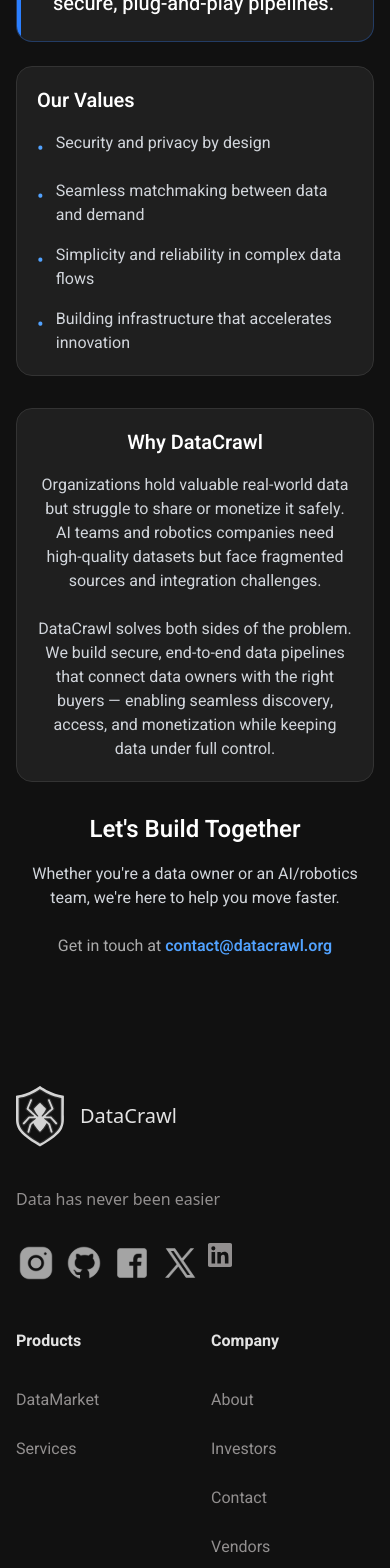
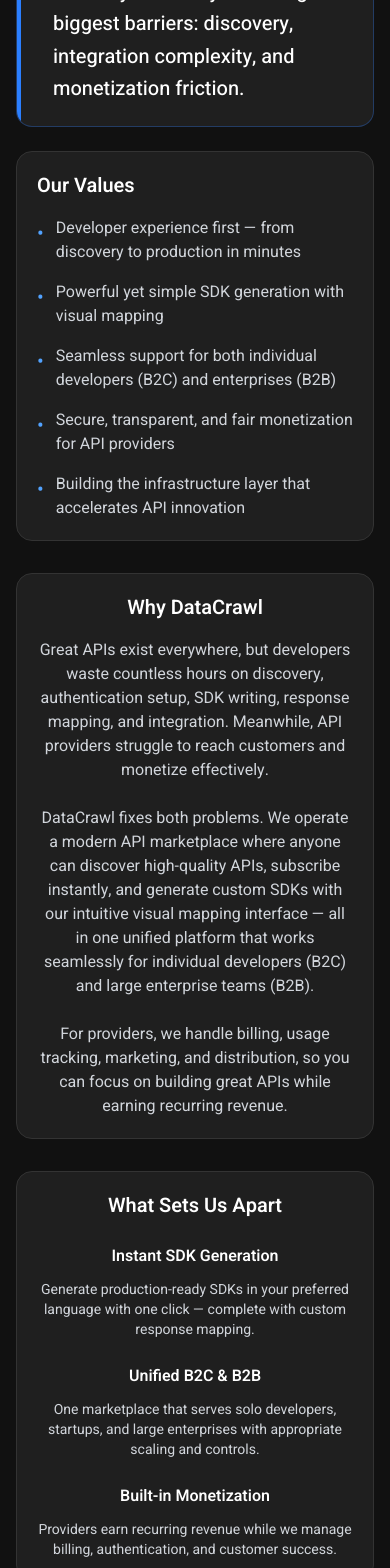
Before and after one commit to cwaidner64/datacrawl.github.io, a React (Vite) app: page /about in a window 390 px wide. Shown: the part 380-1948 px from the top of the page. Built offline with nearby package versions, Linux system fonts and the light colour scheme; no server answers.

Commit message:
changed wording to match products

```diff
--- a/src/Pages/About.jsx
+++ b/src/Pages/About.jsx
@@ -11,7 +11,7 @@
           <Header
             label="About Us"
             title="Meet DataCrawl"
-            subtext="Building secure data pipelines that connect data owners with the AI and robotics teams who need it."
+            subtext="The API Marketplace with Instant SDK Generation — making APIs discoverable, integrable, and monetizable for everyone."
           />
         </section>
 
@@ -23,7 +23,8 @@
             <div className="absolute top-0 left-0 w-1 h-full bg-blue-500 rounded-l-2xl" />
             <span className="text-blue-400 text-xs font-semibold tracking-widest uppercase mb-4 block pl-4 sm:pl-6">Our Mission</span>
             <p className="text-white text-xl sm:text-2xl font-medium leading-relaxed pl-4 sm:pl-6">
-              Connecting data owners with AI and robotics teams through secure, plug-and-play pipelines.
+              Making high-quality APIs instantly usable by removing the biggest barriers:
+              discovery, integration complexity, and monetization friction.
             </p>
           </div>
 
@@ -33,19 +34,23 @@
             <ul className="space-y-4 text-[#d1d5db]">
               <li className="flex items-start gap-3">
                 <span className="text-blue-400 mt-1 text-xl">•</span>
-                <span>Security and privacy by design</span>
+                <span>Developer experience first — from discovery to production in minutes</span>
               </li>
               <li className="flex items-start gap-3">
                 <span className="text-blue-400 mt-1 text-xl">•</span>
-                <span>Seamless matchmaking between data and demand</span>
+                <span>Powerful yet simple SDK generation with visual mapping</span>
               </li>
               <li className="flex items-start gap-3">
                 <span className="text-blue-400 mt-1 text-xl">•</span>
-                <span>Simplicity and reliability in complex data flows</span>
+                <span>Seamless support for both individual developers (B2C) and enterprises (B2B)</span>
               </li>
               <li className="flex items-start gap-3">
                 <span className="text-blue-400 mt-1 text-xl">•</span>
-                <span>Building infrastructure that accelerates innovation</span>
+                <span>Secure, transparent, and fair monetization for API providers</span>
+              </li>
+              <li className="flex items-start gap-3">
+                <span className="text-blue-400 mt-1 text-xl">•</span>
+                <span>Building the infrastructure layer that accelerates API innovation</span>
               </li>
             </ul>
           </div>
@@ -57,32 +62,64 @@
           <h2 className="text-xl sm:text-2xl font-semibold mb-4 sm:mb-6 text-center">Why DataCrawl</h2>
           <div className="max-w-3xl mx-auto text-[#d1d5db] space-y-6 text-center">
             <p>
-              Organizations hold valuable real-world data but struggle to share or monetize it safely.
-              AI teams and robotics companies need high-quality datasets but face fragmented sources and integration challenges.
+              Great APIs exist everywhere, but developers waste countless hours on discovery,
+              authentication setup, SDK writing, response mapping, and integration.
+              Meanwhile, API providers struggle to reach customers and monetize effectively.
             </p>
             <p>
-              DataCrawl solves both sides of the problem. We build secure, end-to-end data pipelines
-              that connect data owners with the right buyers — enabling seamless discovery, access,
-              and monetization while keeping data under full control.
+              DataCrawl fixes both problems. We operate a modern API marketplace where anyone can
+              discover high-quality APIs, subscribe instantly, and generate custom SDKs with our
+              intuitive visual mapping interface — all in one unified platform that works seamlessly
+              for individual developers (B2C) and large enterprise teams (B2B).
             </p>
+            <p>
+              For providers, we handle billing, usage tracking, marketing, and distribution,
+              so you can focus on building great APIs while earning recurring revenue.
+            </p>
+          </div>
+        </section>
+
+        {/* What Makes Us Different */}
+        <section className="bg-[#1f1f1f] border border-[#333] rounded-2xl p-5 sm:p-10 mb-8 sm:mb-16">
+          <h2 className="text-xl sm:text-2xl font-semibold mb-6 text-center">What Sets Us Apart</h2>
+          <div className="grid md:grid-cols-3 gap-6 text-center">
+            <div>
+              <h3 className="font-semibold mb-3">Instant SDK Generation</h3>
+              <p className="text-[#d1d5db] text-sm">
+                Generate production-ready SDKs in your preferred language with one click —
+                complete with custom response mapping.
+              </p>
+            </div>
+            <div>
+              <h3 className="font-semibold mb-3">Unified B2C & B2B</h3>
+              <p className="text-[#d1d5db] text-sm">
+                One marketplace that serves solo developers, startups, and large enterprises
+                with appropriate scaling and controls.
+              </p>
+            </div>
+            <div>
+              <h3 className="font-semibold mb-3">Built-in Monetization</h3>
+              <p className="text-[#d1d5db] text-sm">
+                Providers earn recurring revenue while we manage billing, authentication,
+                and customer success.
+              </p>
+            </div>
           </div>
         </section>
 
         {/* CTA */}
         <section className="flex flex-col items-center text-center">
-          <h2 className="text-2xl font-semibold mb-4">Let's Build Together</h2>
-          <p className="text-[#d1d5db] max-w-md mb-6">
-            Whether you're a data owner or an AI/robotics team, we're here to help you move faster.
+          <h2 className="text-2xl font-semibold mb-4">Ready to Get Started?</h2>
+          <p className="text-[#d1d5db] max-w-md mb-8">
+            Whether you're an API provider looking to monetize or a developer looking for powerful,
+            easy-to-integrate APIs — we're building the platform for you.
           </p>
-          <p className="text-[#aaa]">
-            Get in touch at{" "}
-            <a
-              href="mailto:contact@datacrawl.org"
-              className="text-blue-400 font-semibold hover:underline"
-            >
-              contact@datacrawl.org
-            </a>
-          </p>
+          <a
+            href="mailto:contact@datacrawl.org"
+            className="inline-block px-8 py-3 bg-blue-600 hover:bg-blue-700 rounded-xl font-semibold transition-colors"
+          >
+            Contact Us
+          </a>
         </section>
 
       </div>
--- a/src/Pages/Services.jsx
+++ b/src/Pages/Services.jsx
@@ -10,8 +10,8 @@
         <section className="flex flex-col items-center text-center mb-10 sm:mb-20">
           <Header
             label="Services"
-            title="Data Pipeline Solutions"
-            subtext="We build end-to-end data pipelines that connect data owners with AI and robotics teams. From sourcing the right datasets to finding paying clients for your data — we handle the full flow."
+            title="Custom API Integration Solutions"
+            subtext="Powerful visual mapping and instant SDK generation to simplify API integration for developers and enterprises."
           />
         </section>
 
@@ -19,68 +19,68 @@
         <section className="mb-10 sm:mb-20">
           <div className="grid md:grid-cols-3 gap-8">
 
-            {/* Data Sourcing for Clients */}
+            {/* Custom Mapping */}
             <div className="bg-[#1f1f1f] border border-[#333] rounded-2xl p-5 sm:p-8 flex flex-col">
-              <h2 className="text-2xl font-semibold mb-4">Data Sourcing</h2>
+              <h2 className="text-2xl font-semibold mb-4">Custom Mapping</h2>
               <p className="text-[#d1d5db] mb-6 flex-grow">
-                We help AI developers, robotics engineers, and research teams find and access the exact real-world datasets they need.
+                Transform complex API responses into your exact data model using our intuitive visual mapping interface.
               </p>
               <ul className="space-y-3 text-[#d1d5db]">
                 <li className="flex items-start gap-3">
                   <span className="text-blue-400 mt-1">•</span>
-                  Curated robotics & sensor data
+                  Visual field mapping
                 </li>
                 <li className="flex items-start gap-3">
                   <span className="text-blue-400 mt-1">•</span>
-                  Autonomous vehicle telemetry
+                  Real-time preview
                 </li>
                 <li className="flex items-start gap-3">
                   <span className="text-blue-400 mt-1">•</span>
-                  Custom dataset matching
+                  Nested object support
                 </li>
               </ul>
             </div>
 
-            {/* Client Acquisition for Data Owners */}
+            {/* Instant SDK Generation */}
             <div className="bg-[#1f1f1f] border border-[#333] rounded-2xl p-5 sm:p-8 flex flex-col">
-              <h2 className="text-2xl font-semibold mb-4">Client Acquisition</h2>
+              <h2 className="text-2xl font-semibold mb-4">Instant SDK Generation</h2>
               <p className="text-[#d1d5db] mb-6 flex-grow">
-                We find and connect qualified buyers (AI teams, robotics companies, researchers) to your datasets so you can monetize effectively.
+                Generate production-ready SDKs in multiple languages with your custom mappings applied automatically.
               </p>
               <ul className="space-y-3 text-[#d1d5db]">
                 <li className="flex items-start gap-3">
                   <span className="text-blue-400 mt-1">•</span>
-                  Targeted buyer outreach
+                  JavaScript, Python, TypeScript & more
                 </li>
                 <li className="flex items-start gap-3">
                   <span className="text-blue-400 mt-1">•</span>
-                  Secure deal facilitation
+                  Automatic types & docs
                 </li>
                 <li className="flex items-start gap-3">
                   <span className="text-blue-400 mt-1">•</span>
-                  Usage-based revenue opportunities
+                  Built-in auth & error handling
                 </li>
               </ul>
             </div>
 
-            {/* End-to-End Data Pipelines */}
+            {/* Marketplace Integration */}
             <div className="bg-[#1f1f1f] border border-[#333] rounded-2xl p-5 sm:p-8 flex flex-col">
-              <h2 className="text-2xl font-semibold mb-4">End-to-End Pipelines</h2>
+              <h2 className="text-2xl font-semibold mb-4">Marketplace Access</h2>
               <p className="text-[#d1d5db] mb-6 flex-grow">
-                We design and manage complete data pipelines — from data discovery and integration to delivery and monetization.
+                Discover and integrate APIs effortlessly with custom mapping and unified B2C/B2B support.
               </p>
               <ul className="space-y-3 text-[#d1d5db]">
                 <li className="flex items-start gap-3">
                   <span className="text-blue-400 mt-1">•</span>
-                  Automated API generation
+                  Usage-based billing
                 </li>
                 <li className="flex items-start gap-3">
                   <span className="text-blue-400 mt-1">•</span>
-                  Secure distributed access
+                  Enterprise security
                 </li>
                 <li className="flex items-start gap-3">
                   <span className="text-blue-400 mt-1">•</span>
-                  Full pipeline monitoring & analytics
+                  Flexible access controls
                 </li>
               </ul>
             </div>
@@ -90,15 +90,15 @@
 
         {/* How It Works */}
         <section className="bg-[#1f1f1f] border border-[#333] rounded-2xl p-6 sm:p-10 mb-8 sm:mb-12">
-          <h2 className="text-2xl font-semibold mb-6 text-center">How Our Data Pipelines Work</h2>
+          <h2 className="text-2xl font-semibold mb-6 text-center">How Custom Mapping Works</h2>
           <div className="max-w-3xl mx-auto space-y-6 text-[#d1d5db] text-center">
             <p>
-              We act as the bridge between data owners and data consumers. Our platform finds the right matches, builds reliable pipelines,
-              and ensures secure, low-latency data delivery without requiring centralized storage.
+              Stop writing boilerplate code to reshape API responses. Our visual mapping tool lets you
+              transform any API output into your preferred data structure instantly.
             </p>
             <p>
-              Whether you own valuable operational data or need high-quality datasets for training AI models, we handle the complex middle layer —
-              sourcing, matching, integration, access control, and monetization.
+              Connect an API, map fields visually, and generate a clean, type-safe SDK tailored to your application —
+              perfect for both individual developers and enterprise teams.
             </p>
           </div>
         </section>
@@ -107,35 +107,34 @@
         <section className="bg-[#1f1f1f] border border-[#333] rounded-2xl p-6 sm:p-10 mb-8 sm:mb-12">
           <h2 className="text-2xl font-semibold mb-6 text-center">What We Offer</h2>
           <p className="text-[#cbd5e1] text-center mb-10 max-w-2xl mx-auto">
-            From data owners looking to monetize to AI teams searching for quality datasets — our pipelines scale to your needs.
+            Accelerate API integration with intelligent mapping and SDK tools.
           </p>
 
           <ul className="max-w-3xl mx-auto space-y-6 text-[#d1d5db]">
             <li className="flex gap-4">
               <span className="text-blue-400 font-bold text-xl shrink-0">01</span>
-              <span>Find qualified buyers for your datasets and manage the full monetization pipeline.</span>
+              <span>Visual mapping to reshape API responses into your exact data model.</span>
             </li>
             <li className="flex gap-4">
               <span className="text-blue-400 font-bold text-xl shrink-0">02</span>
-              <span>Source and deliver the right real-world data for AI, robotics, and research projects.</span>
+              <span>Instant SDK generation with your custom mappings included.</span>
             </li>
             <li className="flex gap-4">
               <span className="text-blue-400 font-bold text-xl shrink-0">03</span>
-              <span>Build secure, automated data pipelines with API access and distributed delivery.</span>
+              <span>Support for complex nested structures and transformations.</span>
             </li>
             <li className="flex gap-4">
               <span className="text-blue-400 font-bold text-xl shrink-0">04</span>
-              <span>End-to-end support including matching, integration, billing, and performance tracking.</span>
+              <span>Enterprise features with version control and team collaboration.</span>
             </li>
           </ul>
         </section>
 
         {/* CTA */}
         <section className="flex flex-col items-center text-center">
-          <h2 className="text-2xl font-semibold mb-4">Ready to Build Your Data Pipeline?</h2>
+          <h2 className="text-2xl font-semibold mb-4">Ready to Simplify API Integrations?</h2>
           <p className="text-[#d1d5db] max-w-lg mb-6">
-            Whether you're a data owner looking for clients or an AI team needing quality datasets,
-            we can build the right pipeline for you.
+            Let our custom mapping tools handle the heavy lifting.
           </p>
           <p className="text-[#aaa]">
             Contact us at{" "}
--- a/src/Pages/VendorInformation.jsx
+++ b/src/Pages/VendorInformation.jsx
@@ -2,34 +2,27 @@
 import Header from "../Components/Landing/Header";
 
 export default function VendorInformation() {
-  // Current vendors as a list (easy to extend later)
+
   const currentVendors = [
     {
       name: "DataCrawl",
-      description: "Data Platform Provider, reach out for data sources not listed.",
+      description: "Core API infrastructure and marketplace operator. Reach out for custom APIs, private listings, or data sources not yet available in the marketplace.",
       contact: "contact@datacrawl.org",
       contactUrl: "mailto:contact@datacrawl.org"
     },
     {
       name: "Voltair",
-      description: "Geospatial datasets. Raw lidar, thermal, and RGB imaging of electrical infrastructure. Requestable by region and asset type. Reach out to DataCrawl for data services.",
-      contact: "Contact DataCrawl for this vendor",
+      description: "Geospatial and infrastructure imaging APIs. High-resolution lidar, thermal, and RGB data of electrical assets. Available via request.",
+      contact: "Contact DataCrawl for access",
       contactUrl: "/contact"
     },
-
     {
       name: "MarketCheck",
-      description: "Automotive datasets. Real-time and historical data from millions of vehicles, including sensor data, telematics, and maintenance records.",
+      description: "Automotive and mobility APIs. Real-time and historical vehicle sensor data, telematics, and fleet intelligence. Easily integrable with one-click SDK generation.",
       contact: "info@marketcheck.com",
       contactUrl: "mailto:info@marketcheck.com"
     }
-    // Add more vendors here in the future like this:
-    // {
-    //   name: "Another Vendor",
-    //   description: "Description goes here...",
-    //   contact: "email@example.com",
-    //   contactUrl: "mailto:email@example.com"
-    // }
+    // Add more vendors easily here
   ];
 
   return (
@@ -38,9 +31,9 @@
 
         <section className="flex flex-col items-center text-center mb-10 sm:mb-16 mt-6 sm:mt-10">
           <Header
-            label="Vendors"
-            title="Data Vendors"
-            subtext="DataCrawl connects organizations with valuable datasets to AI developers, robotics engineers, and research teams. Publish your data once and reach a global network while keeping full control."
+            label="For API Providers"
+            title="Become an API Vendor"
+            subtext="Join DataCrawl’s API Marketplace — publish once, reach thousands of developers and enterprises, and earn recurring revenue with zero infrastructure hassle."
           />
         </section>
 
@@ -48,58 +41,59 @@
 
           {/* Why Become a Vendor */}
           <section className="bg-[#1f1f1f] border border-[#333] rounded-2xl p-5 sm:p-8 mb-6 sm:mb-8">
-          <h2 className="text-2xl font-semibold mb-6">Why Become a DataCrawl Vendor</h2>
+            <h2 className="text-2xl font-semibold mb-6">Why Sell Your APIs on DataCrawl</h2>
 
             <p className="text-[#d1d5db] mb-6">
-            Turn your unused operational data into revenue-generating assets.
-            DataCrawl makes your datasets discoverable and accessible to AI teams
-            through secure APIs and distributed training nodes — without you managing infrastructure.
+              Turn your APIs into scalable revenue streams. DataCrawl provides a complete marketplace
+              with built-in billing, usage analytics, secure authentication, and an instant SDK generator
+              that makes your API instantly accessible to developers in any language.
             </p>
 
             <ul className="space-y-2 mb-8 text-[#d1d5db]">
-            <li className="flex items-start gap-3"><span className="text-blue-400 mt-1">•</span>Monetize data through usage-based access</li>
-            <li className="flex items-start gap-3"><span className="text-blue-400 mt-1">•</span>Reach AI developers and robotics companies globally</li>
-            <li className="flex items-start gap-3"><span className="text-blue-400 mt-1">•</span>Secure integration with DataCrawl infrastructure</li>
-            <li className="flex items-start gap-3"><span className="text-blue-400 mt-1">•</span>Maintain full ownership and control</li>
-            <li className="flex items-start gap-3"><span className="text-blue-400 mt-1">•</span>We handle discovery, billing, delivery, and marketing</li>
+              <li className="flex items-start gap-3"><span className="text-blue-400 mt-1">•</span>Monetize through usage-based/subscription billing</li>
+              <li className="flex items-start gap-3"><span className="text-blue-400 mt-1">•</span>Reach individual developers, startups, and enterprise teams</li>
+              <li className="flex items-start gap-3"><span className="text-blue-400 mt-1">•</span>SDK generation with visual mapping interface</li>
+              <li className="flex items-start gap-3"><span className="text-blue-400 mt-1">•</span>Keep full control over pricing, access, and documentation</li>
+              <li className="flex items-start gap-3"><span className="text-blue-400 mt-1">•</span>We handle discovery, marketing, payments, and customer support</li>
             </ul>
 
             <a
               href="/contact"
               className="text-blue-400 font-semibold hover:underline"
             >
-            Apply to Become a Vendor →
+              Apply to List Your API →
             </a>
 
-          <h3 className="text-xl font-semibold mt-12 mb-4">AI data pipeline integration</h3>
+            <h3 className="text-xl font-semibold mt-12 mb-4">How It Works for Providers</h3>
             <p className="text-[#d1d5db] mb-6">
-            Integrate your datasets into DataCrawl’s distributed network so AI systems
-            can query them securely during training and inference.
+              Connect your existing API once. Our platform automatically generates beautiful,
+              language-specific SDKs with custom response mapping. Buyers can discover your API,
+              subscribe instantly, and integrate it in minutes — whether they are solo developers or large B2B teams.
             </p>
 
             <ul className="space-y-2 text-[#d1d5db]">
-            <li className="flex items-start gap-3"><span className="text-blue-400 mt-1">•</span>Secure API-based access</li>
-            <li className="flex items-start gap-3"><span className="text-blue-400 mt-1">•</span>Distributed delivery via DataCrawl infrastructure</li>
-            <li className="flex items-start gap-3"><span className="text-blue-400 mt-1">•</span>Optimized for ML pipelines</li>
-            <li className="flex items-start gap-3"><span className="text-blue-400 mt-1">•</span>Usage-based revenue model</li>
+              <li className="flex items-start gap-3"><span className="text-blue-400 mt-1">•</span>SDK generation in multiple languages</li>
+              <li className="flex items-start gap-3"><span className="text-blue-400 mt-1">•</span>Visual mapping tool </li>
+              <li className="flex items-start gap-3"><span className="text-blue-400 mt-1">•</span>B2C / B2B billing and access control</li>
+              <li className="flex items-start gap-3"><span className="text-blue-400 mt-1">•</span>Real-time usage analytics and revenue dashboard</li>
             </ul>
 
             <h3 className="text-xl font-semibold mt-10 mb-4">Vendor Requirements</h3>
             <ul className="space-y-2 text-[#d1d5db]">
-            <li className="flex items-start gap-3"><span className="text-blue-400 mt-1">•</span>Clear dataset description and use cases</li>
-            <li className="flex items-start gap-3"><span className="text-blue-400 mt-1">•</span>Compliance with privacy and licensing rules</li>
-            <li className="flex items-start gap-3"><span className="text-blue-400 mt-1">•</span>Reliable and up-to-date data</li>
-            <li className="flex items-start gap-3"><span className="text-blue-400 mt-1">•</span>API or structured data endpoint support</li>
+              <li className="flex items-start gap-3"><span className="text-blue-400 mt-1">•</span>Public or private REST/GraphQL API endpoint</li>
+              <li className="flex items-start gap-3"><span className="text-blue-400 mt-1">•</span>Clear documentation and usage examples</li>
+              <li className="flex items-start gap-3"><span className="text-blue-400 mt-1">•</span>Defined pricing model (we support flexible tiers)</li>
+              <li className="flex items-start gap-3"><span className="text-blue-400 mt-1">•</span>Compliance with security and data privacy standards</li>
             </ul>
 
             <p className="text-[#d1d5db] mt-6 text-sm">
-            All vendors are reviewed to ensure high quality for the ecosystem.
+              All APIs are reviewed for quality, reliability, and security before going live on the marketplace.
             </p>
           </section>
 
-        {/* Current Vendors */}
+          {/* Current Vendors / API Providers */}
           <section className="bg-[#1f1f1f] border border-[#333] rounded-2xl p-5 sm:p-8">
-          <h2 className="text-2xl font-semibold mb-6">Current Vendors</h2>
+            <h2 className="text-2xl font-semibold mb-6">Featured API Providers</h2>
 
             <div className="space-y-6">
               {currentVendors.map((vendor, index) => (
@@ -120,6 +114,11 @@
                 </div>
               ))}
             </div>
+
+            <p className="text-[#888] text-sm mt-8 text-center">
+              More APIs and providers are being added regularly.
+              Want to see your API here? <a href="/contact" className="text-blue-400 hover:underline">Apply now</a>.
+            </p>
           </section>
 
         </div>
```
Also changed, not shown: src/Pages/Contact.jsx (+25 -5 lines), src/Pages/Landing.jsx (+5 -5 lines). Lines whose indentation alone changed are shown as unchanged.
